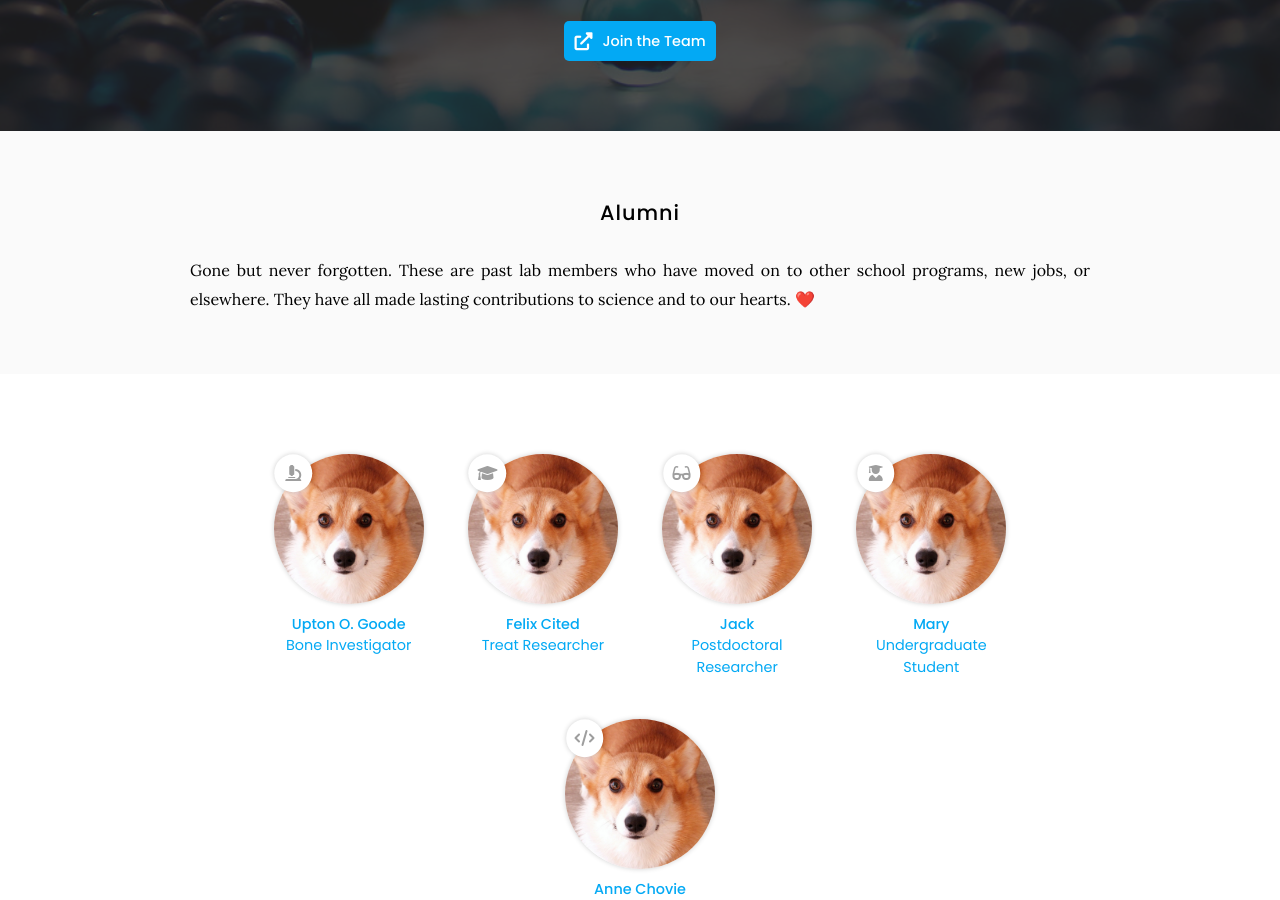
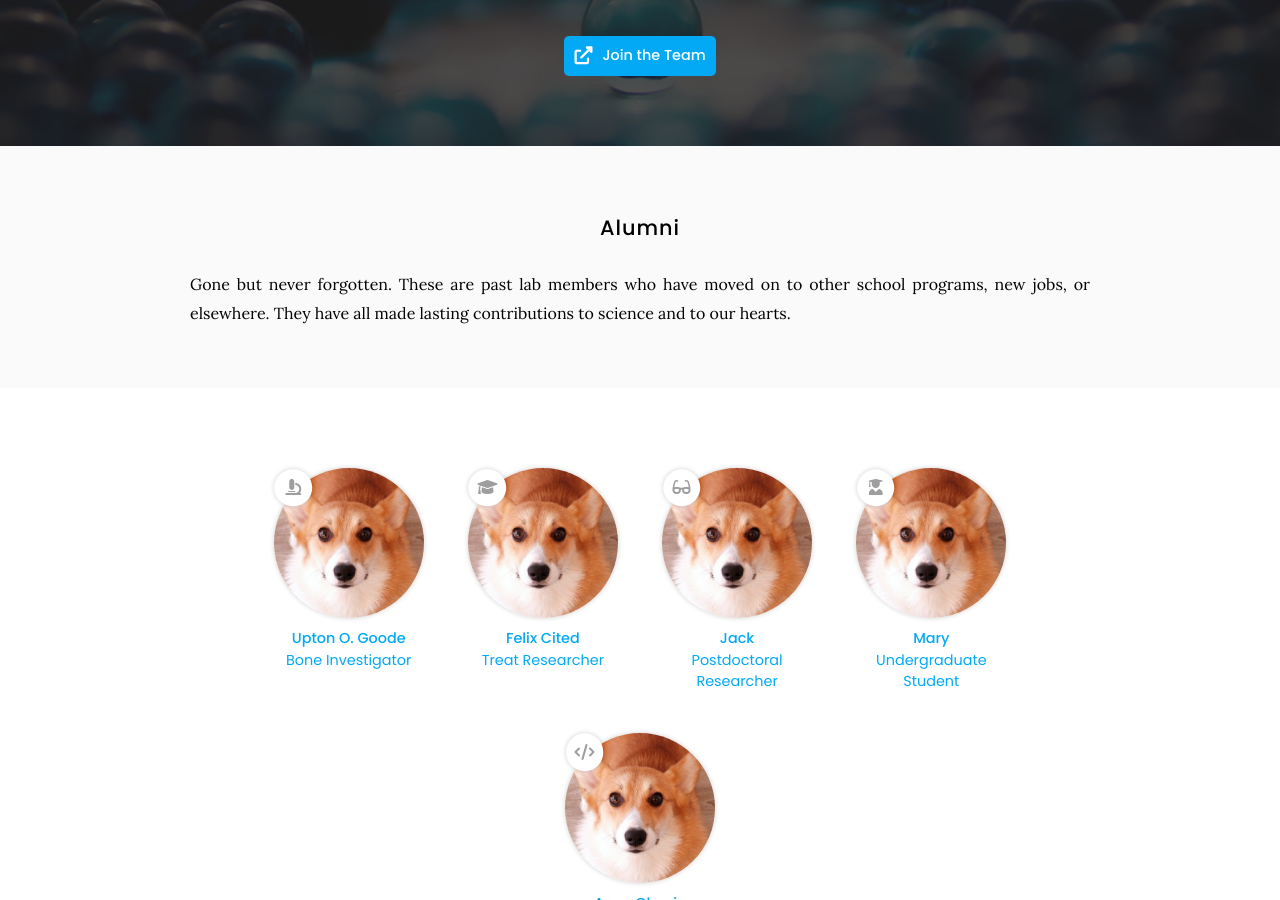
Before and after one commit to wmeng1018/Chen-lab-website, a Jekyll site: the page built from team/index.md, in a window 1280 px wide and 900 px high, scrolled down 864 px. Built offline with Jekyll 4.4.1, drawn with Linux system fonts in a browser that asks for light colours.

Commit message:
Update index.md

```diff
--- a/team/index.md
+++ b/team/index.md
@@ -33,15 +33,15 @@
 
 {% include section.html background="images/banner.jpg" dark=true%}
 
-We’re always on the lookout for new and unique perspectives.
-{:.center}
+### We’re always on the lookout for new and unique perspectives.
+
 {% include link.html type="external" link="https://wmeng1018.github.io/Chen-lab-website/Join%20us/" text="Join the Team" icon="" style="button" %}
 {:.center}
 
 {% include section.html %}
 
 ## Alumni
-Gone but never forgotten. These are past lab members who have moved on to other school programs, new jobs, or elsewhere. They have all made lasting contributions to science and to our hearts. ❤️
+Gone but never forgotten. These are past lab members who have moved on to other school programs, new jobs, or elsewhere. They have all made lasting contributions to science and to our hearts.
 
 {% include section.html %}
 
@@ -74,5 +74,5 @@
   data="members"
   component="portrait"
   filters="role: programmer"
-  style="-width: 100px"
+  style="width: 100px"
 %}
```
